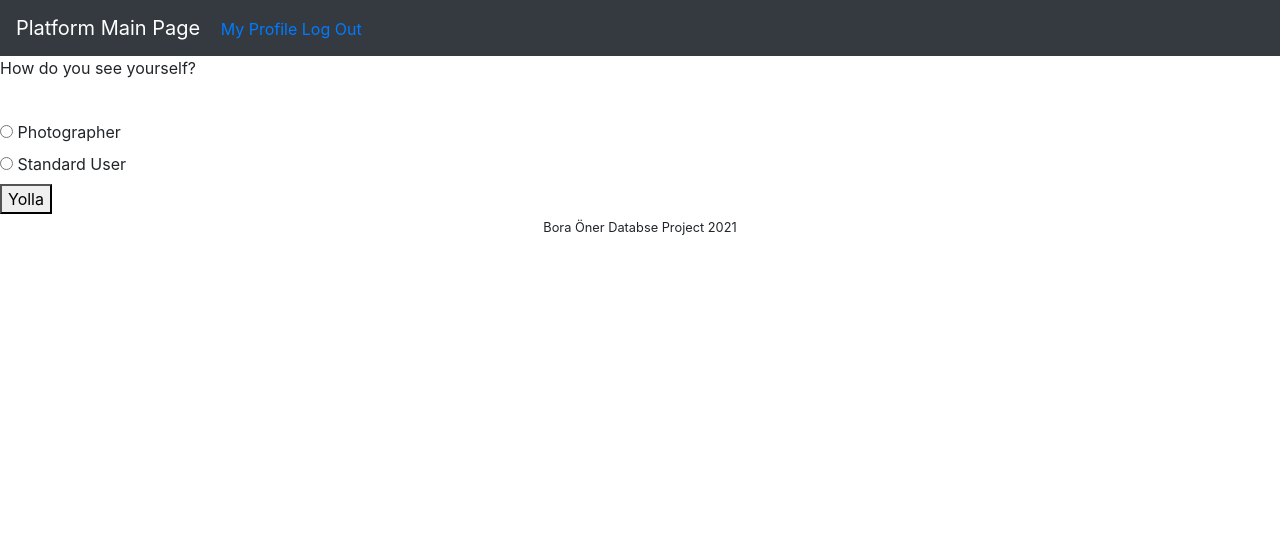
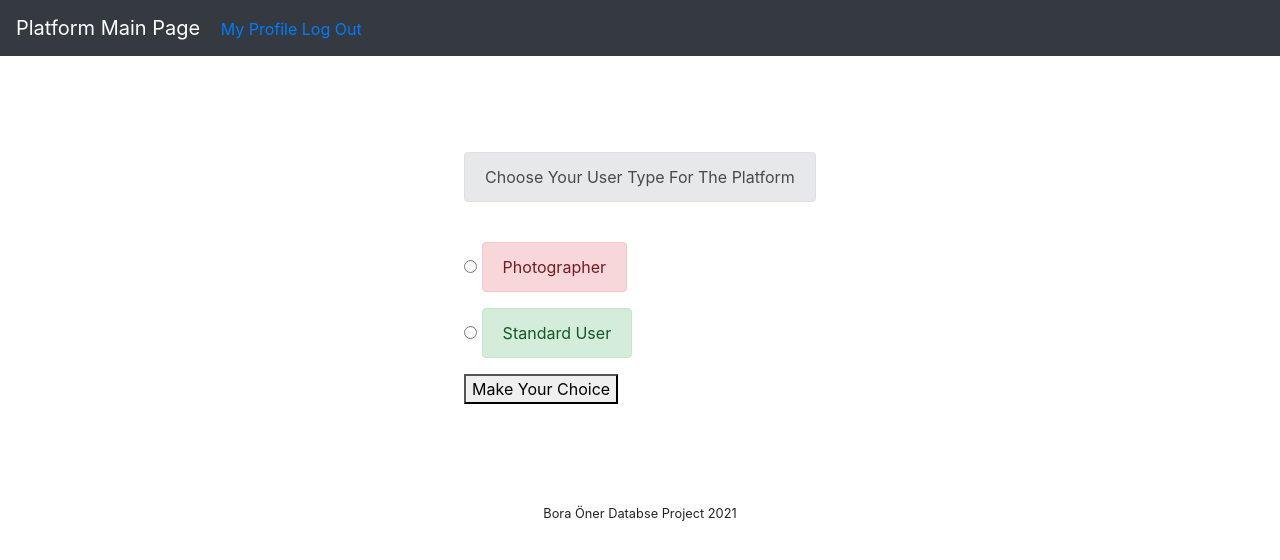
Before and after one commit to 1boraoner/Database-Project, a Flask app: page /home/signup_page in a window 1280 px wide. Shown: the top 560 px of the page. Run offline with Flask 2, Linux system fonts and the light colour scheme; some libraries are stand-ins or nearby versions.

Commit message:
Add files via upload

```diff
--- a/templates/signup_page.html
+++ b/templates/signup_page.html
@@ -4,63 +4,152 @@
 
 {% block content %}
 
-    <p> How do you see yourself?</p><br>
-    <form id=selection_form>
+    <div class="row" id=selection_form>
+        <br>
+        <br>
+        <br>
+        <br>
+        <div class="mx-auto">
+            <form id="seection_form">
+                <br>
+                <br>
+                <br>
+                <br>
+                <p class="alert alert-secondary"> Choose Your User Type For The Platform</p>
+                <br>
                 <input type="radio" id="artist" name="user_types" value="artist">
-        <label for="artist">Photographer</label><br>
+                <label for="artist" class="alert alert-danger">Photographer</label><br>
 
                 <input type="radio" id="user" name="user_types" value="user">
-        <label for="user">Standard User</label><br>
+                <label for="user" class="alert alert-success">Standard User</label><br>
 
-        <button type="button" id= "user_selection" onclick="func()"> Yolla </button>
+                <button type="button" id= "user_selection" onclick="func()"> Make Your Choice </button>
             </form>
+        </div>
+    </div>
 
     <h3 id="valu"> Your Profile Will BE AN => </h3>
 
-    <div id="user_form">
-
-        <form id="user_f" action="", method="post"  >
-
-            <label for="name"> Name= </label>
-            <input type="text" id="name" name="name" />
-
-            <label for="surname"> Surname </label>
-            <input type="text" id="surname" name="surname" />
-
-            <label for="contact_info"> Contact Info </label>
-            <input type="text" id="contact_info" name="contact_info" />
-
-            <label for="password"> Password </label>
-            <input type="text" id="password" name="password" />
-            <input type="submit", value="submit"/>
+    <br>
+    <br>
+    <br>
+    <br>
+<div class="row">
+    <div class="mx-auto">
+        <div class="row justify-content-md-center" id="user_form">
+            <div class="card alert alert-danger" style="width:500px">
+              <div class="card-img-overlay alert alert-primary">
+                <form id="user_f"  class="form-inline" action="" method="post"  >
+                    <div class="row ">
+                        <div class="col-5">
+                            <label for="name"> Name: </label>
+                        </div>
+                        <div class="col-5 ">
+                            <input class="form-control" type="text" id="name" name="name" />
+                        </div>
+                    </div>
+                    <div class="row ">
+                        <div class="col-5">
+                            <label for="surname"> Surname: </label>
+                        </div>
+                        <div class="col-5 ">
+                            <input class="form-control" type="text" id="surname" name="surname" />
+                        </div>
+                    </div>
+                    <div class="row ">
+                        <div class="col-5">
+                            <label for="contact_info"> Contact Info: </label>
+                        </div>
+                        <div class="col-5">
+                            <input class="form-control" type="text" id="contact_info" name="contact_info" />
+                        </div>
+                    </div>
+                    <div class="row ">
+                        <div class="col-5">
+                            <label for="password"> Password: </label>
+                        </div>
+                        <div class="col-5 ">
+                            <input class="form-control" type="password" id="password" name="password" />
+                        </div>
+                    </div>
+                    <div class="row mx-auto">
+                        <pre>    </pre>
+                        <button type="submit" value="submit"> Sign Up </button>
+                    </div>
                 </form>
-
+              </div>
+            </div>
+        </div>
+    </div>
 </div>
 
-    <div id="artist_form">
-        <form id="artist_f" action="", method="post">
-
-            <label for="name"> Name= </label>
-            <input type="text" id="name_a" name="name" />
-
-            <label for="surname"> Surname= </label>
-            <input type="text" id="surname_a" name="surname" />
 
 
-            <label for="nationality"> Nationality= </label>
+<div class="row">
+    <div class="mx-auto">
+        <div class="row justify-content-md-center" id="artist_form">
+            <div class="card alert alert-primary" style="width:500px">
+              <div class="card-img-overlay alert alert-warning">
+                <form class="form-inline" id="artist_f" action="" method="post">
+                    <div class="row ">
+                        <div class="col-5">
+                            <label for="name"> Name: </label>
+                        </div>
+                        <div class="col-5 ">
+                            <input type="text" id="name_a" name="name" />
+                        </div>
+                    </div>
+                    <div class="row ">
+                        <div class="col-5">
+                            <label for="surname"> Surname: </label>
+                        </div>
+                        <div class="col-5">
+                            <input type="text" id="surname_a" name="surname" />
+                        </div>
+                    </div>
+                    <div class="row">
+                        <div class="col-5">
+                          <label for="nationality"> Nationality: </label>
+                        </div>
+                        <div class="col-5">
                             <input type="text" id="nationality" name="nationality" />
+                        </div>
+                    </div>
+                    <div class="row">
+                        <div class="col-5">
+                            <label for="art_style"> Art Style: </label>
+                        </div>
+                        <div class="col-5">
+                            <input type="text" id="art_style" name="art_style" />
+                        </div>
+                    </div>
+                    <div class="row">
+                        <div class="col-5">
+                             <label for="contact_add"> Contact Address: </label>
+                        </div>
+                        <div class="col-5">
+                            <input type="text" id="contact_add" name="contact_add" />
+                        </div>
+                    </div>
+                    <div class="row">
+                        <div class="col-5">
+                            <label for="password"> Password: </label>
+                        </div>
+                        <div class="col-5">
+                            <input type="password" id="password_art" name="password" />
+                        </div>
+                    </div>
+                    <div class="row mx-auto">
+                        <pre>
 
-            <label for="art_style"> Art Style= </label>
-            <input type="text" id="art_style" name="art_style" />
-
-            <label for="contact_add"> Contact Address= </label>
-            <input type="text" id="contact_add" name="contact_add" />
-
-            <label for="password"> Password= </label>
-            <input type="text" id="password_art" name="password" />
-            <input type="submit", value="submit"/>
-
+                        </pre>
+                        <button type="submit" value="submit"> Sign Up </button>
+                    </div>
                 </form>
+              </div>
+            </div>
+        </div>
+    </div>
 </div>
 
 {% endblock %}
@@ -80,7 +169,7 @@
                 }
             }
             document.getElementById("valu").innerHTML += user_type + " TYPE";
-            document.getElementById("valu").style.display = "block";
+            document.getElementById("valu").style.display = "none";
 
             if(user_type != " "){
 
```
Also changed, not shown: templates/user_page.html (+8 -7 lines). Lines whose indentation alone changed are shown as unchanged.
